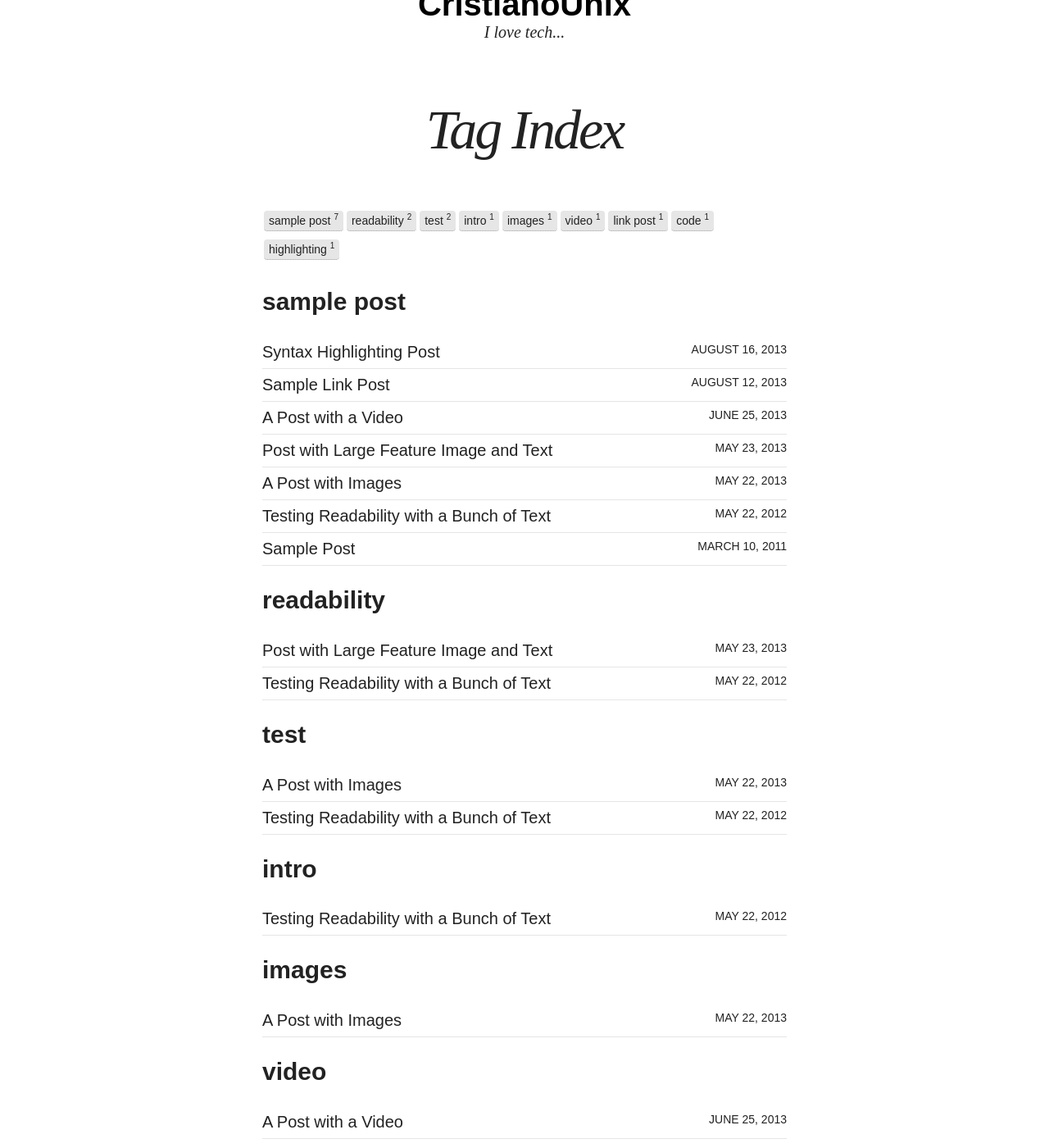
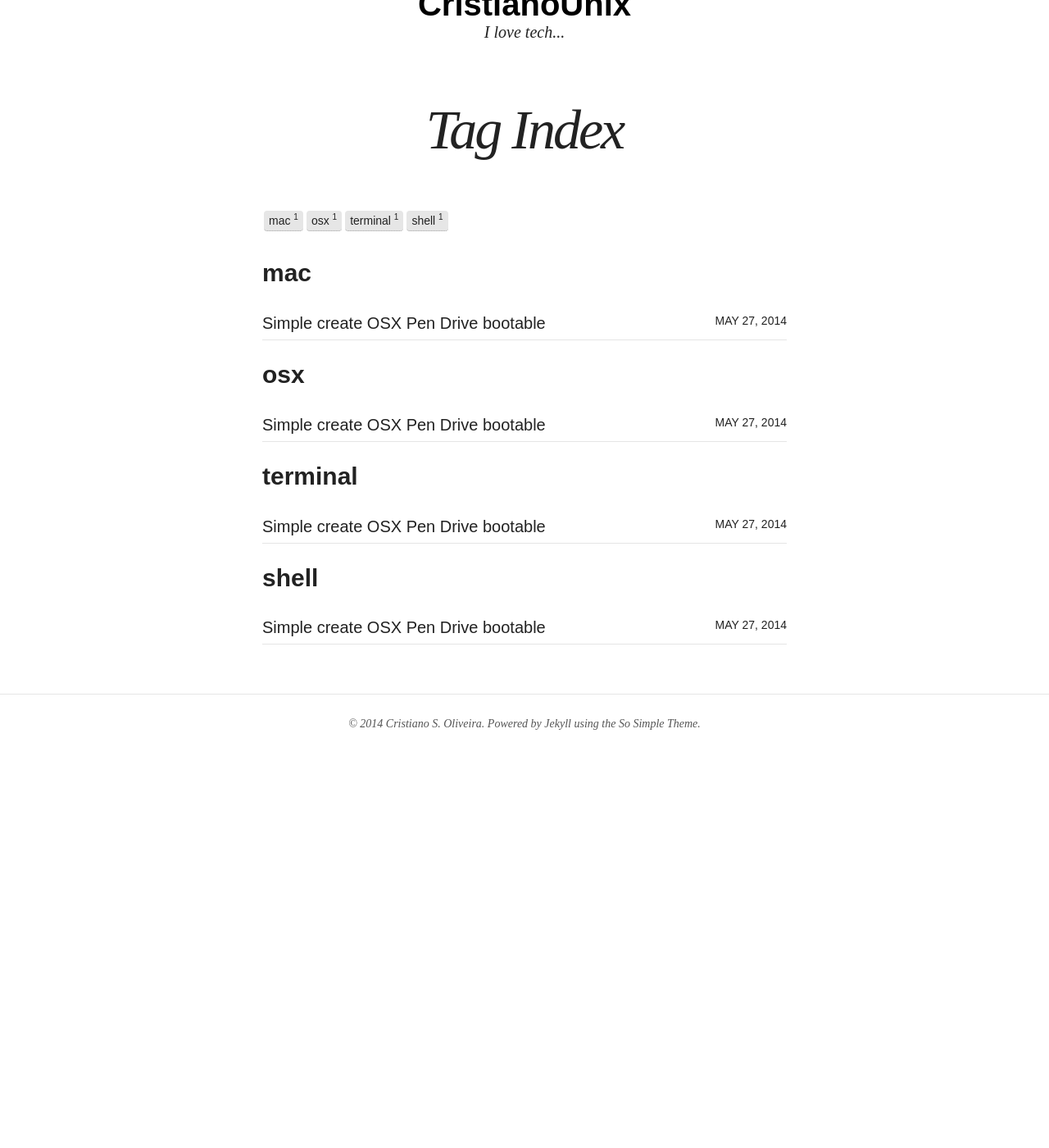
Before and after one commit to cristianounix/cristianounix, a Jekyll site: the page built from tags.html, in a window 1280 px wide and 1400 px high, scrolled down 344 px. Shown: the whole window at 82% size. Built offline with Jekyll 4.4.1, drawn with Linux system fonts in a browser that asks for light colours; nearby versions of some CDN libraries; after the commit the page ends 1337 px from its top, so only the background shows below that; some of the changed text lies outside the part shown.

Commit message:
New Post - Pen Drive Bootable OSX and removing old posts

```diff
--- a/_config.yml
+++ b/_config.yml
@@ -1,17 +1,17 @@
-title:            CristianoUnix
-description:      I love tech...
-logo:             site-logo.png
+title: CristianoUnix
+description: I love tech...
+logo: site-logo.png
 disqus_shortname:
-search:           true
+search: true
 # Change url to your domain. Leave localhost server or blank when working locally.
 # You don't need to specify the protocol if you want it available on http and https. Example: //localhost:4000
-url:              http://cristianounix.github.io
+url: http://cristianounix.github.io
 
 # Owner/author information
 owner:
-  name:           Cristiano S. Oliveira
-  avatar:         bio-photo.jpg
-  email:          cristianounix@email.com
+  name: Cristiano S. Oliveira
+  avatar: bio-photo.jpg
+  email: cristianounix@email.com
   # Social networking links used in footer. Update and remove as you like.
   twitter: https://twitter.com/cristianounix
   facebook: https://facebook.com/cristianounix
@@ -44,7 +44,7 @@ links:
     external: true
 
 # http://en.wikipedia.org/wiki/List_of_tz_database_time_zones
-timezone:    America/New_York
+timezone:    America/Sao_Paulo
 future:      true
 highlighter: pygments
 markdown:    kramdown
--- /dev/null
+++ b/_posts/2014-05-27-Create-OSX-pen-drive-boot.md
@@ -0,0 +1,20 @@
+---
+layout: post
+title: Simple create OSX Pen Drive bootable
+description: "how to create pen drive with OSX"
+modified: 2014-05-27
+category: macbook
+tags: [mac, osx, terminal, shell]
+comments: true
+share: true
+---
+
+
+# Heading 1
+## Heading 2
+
+{% highlight shell %}
+
+sudo "/Applications/Install OS X Mavericks.app/Contents/Resources/createinstallmedia" --volume /Volumes/Untitled --applicationpath "/Applications/Install OS X Mavericks.app"
+
+{% endhighlight %}
--- a/index.html
+++ b/index.html
@@ -6,7 +6,7 @@ tags: [WebDeveloper, javascript, php, ruby, arduino, C/C++, ShellScript]
 ---
 
 <ul class="post-list">
-{% for post in site.posts limit:10 %}
+  {% for post in site.posts limit:10 %}
   <li><article><a href="{{ site.url }}{{ post.url }}">{{ post.title }} <span class="entry-date"><time datetime="{{ post.date | date_to_xmlschema }}">{{ post.date | date: "%B %d, %Y" }}</time></span></a></article></li>
-{% endfor %}
+  {% endfor %}
 </ul>
```
Also changed, not shown: 404.md (+2 -2 lines), README.md, _posts/_drafts/2011-03-10-sample-post.md (renamed from _posts/2011-03-10-sample-post.md), _posts/_drafts/2012-05-22-readability-post.md (renamed from _posts/2012-05-22-readability-post.md), _posts/_drafts/2013-05-22-sample-post-images.md (renamed from _posts/2013-05-22-sample-post-images.md), _posts/_drafts/2013-05-23-readability-feature-post.md (renamed from _posts/2013-05-23-readability-feature-post.md), _posts/_drafts/2013-06-25-video-post.md (renamed from _posts/2013-06-25-video-post.md), _posts/_drafts/2013-08-12-sample-link-post.md (renamed from _posts/2013-08-12-sample-link-post.md), _posts/_drafts/2013-08-16-code-highlighting-post.md (renamed from _posts/2013-08-16-code-highlighting-post.md), assets/js/scripts.min.js.
